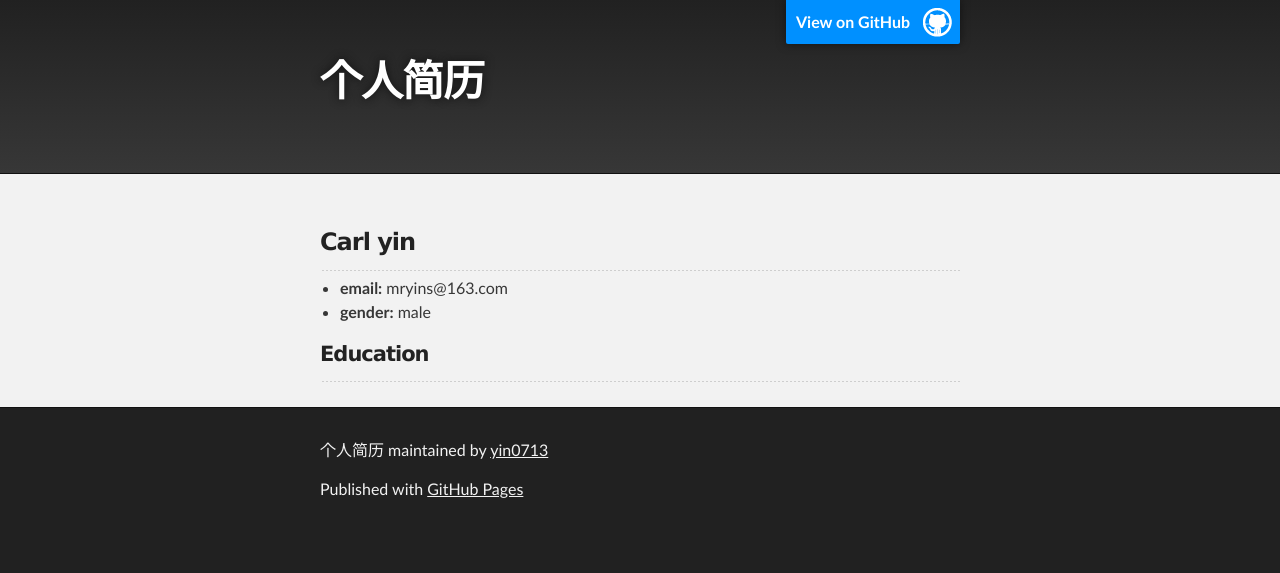
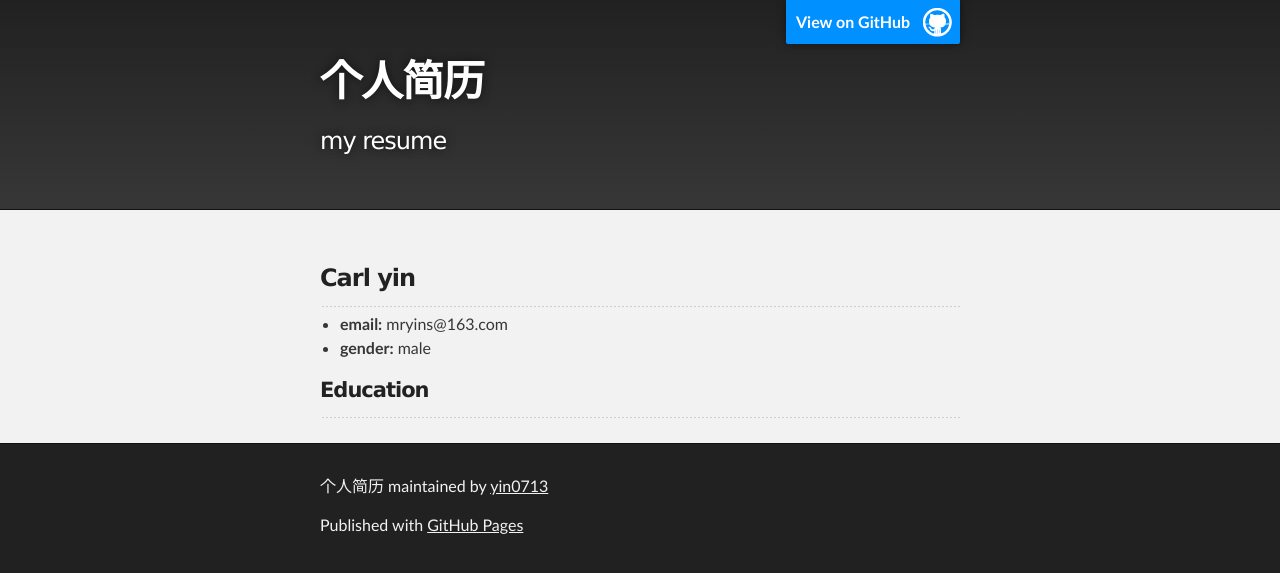
Before and after one commit to yin0713/yinzhiweigithub.github.com, a Jekyll site: the page built from index.md, in a window 1280 px wide. Shown: the top 573 px of the page. Built offline with Jekyll 4.4.1, drawn with Linux system fonts in a browser that asks for light colours; our own code applies the rules of GitHub Pages for plain Markdown files; the repository's description, which GitHub fills in, is left out.

Commit message:
Update _config.yml

```diff
--- a/_config.yml
+++ b/_config.yml
@@ -1,4 +1,5 @@
 title: 个人简历
+description: my resume
 show_downloads: false
 google_analytics:
 theme: jekyll-theme-slate
```
